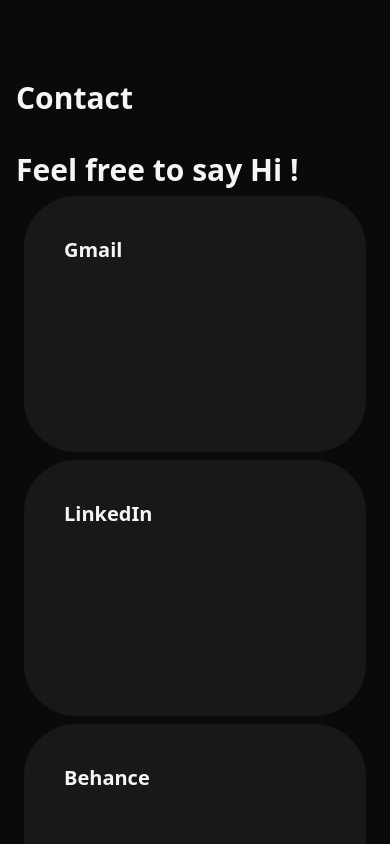
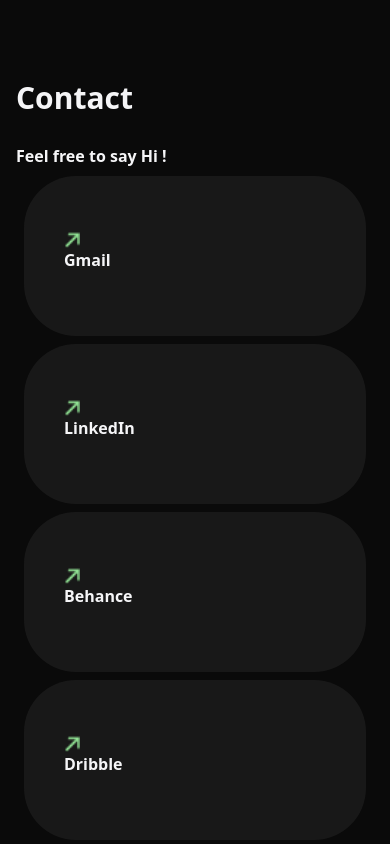
Before and after one commit to Mishalabdullah/CodingOdyssey, a Next.js app in the folder adarsh-personal-website/: page /contact in a window 390 px wide. Shown: the top 844 px of the page. Built offline with nearby package versions, Linux system fonts and the light colour scheme.

Commit message:
mobile view done navbar needed

```diff
--- a/adarsh-personal-website/app/about-me/page.js
+++ b/adarsh-personal-website/app/about-me/page.js
@@ -1,15 +1,17 @@
 import HeadingField from "../components/headingField";
 import DataComponent from "../components/datacard";
+import ContactComponent from "../components/contactcard";
+
 // import PageComponent from "../components/pagecard";
 // import Link from "next/link";
 export default function About() {
   return (
-    <div className="p-2 m-2 font-bold text-3xl text-[#F5F5F7]">
+    <div className="p-2 m-2 font-bold text-xl text-[#F5F5F7]">
       <p>About me</p>
       <br />
       <br />
       <div>
-        <p className="text-5xl">
+        <p className="text-2xl">
           I'm a UX designer based in Kerala, India, pursuing a degree in
           Computer Science and Engineering at Government Engineering College
           Thrissur, graduating in 2025. Although my journey began in frontend
@@ -20,14 +22,14 @@
         </p>
       </div>
       <div>
-        <div className="mt-10 text-2xl">
+        <div className="mt-10 text-base">
           <p className="text-[#86868B]">Find More On</p>
           <p>LinkedIn</p>
         </div>
         <div>
           <HeadingField heading="Experience" />
-          <div className="">
-            <DataComponent
+          <div>
+            <ContactComponent
               dataName="UX Designer"
               dataLink="#"
               dataText="Indian Society for Technical Education
@@ -35,14 +37,14 @@
               dateStart="Aug 2023 "
               dateEnd="- Present"
             />
-            <DataComponent
+            <ContactComponent
               dataName=" UI Designer Intern"
               dataLink="#"
               dataText="GTech MuLearn"
               dateStart="Jun 2023 "
               dateEnd="- Present"
             />
-            <DataComponent
+            <ContactComponent
               dataName="Co Founder, UX Designer"
               dataLink="#"
               dataText="Schematic Bytes"
--- /dev/null
+++ b/adarsh-personal-website/app/components/contactcard.js
@@ -0,0 +1,36 @@
+import React from "react";
+
+const ContactComponent = ({
+  dataName,
+  dataLink,
+  dataText = "",
+  dateStart = "",
+  dateEnd = "",
+  dataImage = "",
+}) => {
+  return (
+    <div className="h-[160px] md:h-64 font-inter">
+      <a href={dataLink}>
+        <div
+          className="bg-[#2525258C] md:text-3xl  md:hover:bg-[#8FDF92] text-base text[#9C9C9C] bg-opacity-40 relative rounded-[52px] m-2 h-full md:w-11/12  p-10"
+          style={{
+            flexGrow: 1,
+            display: "flex",
+            flexDirection: "column",
+            justifyContent: "flex-end",
+          }}
+        >
+          <img className="w-4 " src={dataImage}></img>
+          {dataName}
+          <div className="text-[#86868B]">
+            {dataText}
+            <br />
+            {dateStart + dateEnd}
+          </div>
+        </div>
+      </a>
+    </div>
+  );
+};
+
+export default ContactComponent;
--- a/adarsh-personal-website/app/components/datacard.js
+++ b/adarsh-personal-website/app/components/datacard.js
@@ -8,9 +8,9 @@
   dateEnd = "",
 }) => {
   return (
-    <div className="h-64 font-inter">
+    <div className="h-fit-content text-base font-inter">
       <a href={dataLink}>
-        <div className="bg-[#2525258C] md:text-3xl  md:hover:bg-[#8FDF92] text-xl text[#9C9C9C] bg-opacity-40 relative rounded-[52px] m-2 h-full md:w-11/12  p-10">
+        <div className="bg-[#2525258C] md:text-3xl  md:hover:bg-[#8FDF92]  text[#9C9C9C] bg-opacity-40 relative rounded-[52px] m-2 h-fit-content md:w-11/12  p-10">
           {dataName}
           <div className="text-[#86868B]">
             {dataText}
--- a/adarsh-personal-website/app/components/pagecard.js
+++ b/adarsh-personal-website/app/components/pagecard.js
@@ -2,10 +2,10 @@
 
 const PageComponent = ({ pageName, pageLink }) => {
   return (
-    <div className="md:h-full font-inter">
+    <div className="md:h-full text-2xl font-inter">
       <a href={pageLink}>
         <div
-          className="bg-[#2525258C] md:hover:bg-[#8FDF92]  inline-block align-bottom  text[#9C9C9C] bg-opacity-40 relative rounded-[52px] text-2xl m-2 h-48 md:h-full md:w-11/12  p-10"
+          className="bg-[#2525258C] md:hover:bg-[#8FDF92]  inline-block align-bottom  text[#9C9C9C] bg-opacity-40 relative rounded-[52px] m-2 h-48 md:h-full md:w-11/12  md:p-10 p-12"
           style={{
             flexGrow: 1,
             display: "flex",
--- a/adarsh-personal-website/app/components/workCard.js
+++ b/adarsh-personal-website/app/components/workCard.js
@@ -8,17 +8,17 @@
 }) {
   return (
     <div>
-      <div className="bg-[#2525258C] md:text-3xl  text-xl text[#9C9C9C] bg-opacity-40 relative rounded-[52px] m-2 h-full md:w-11/12  p-10">
+      <div className="bg-[#2525258C] md:text-3xl  text-base text[#9C9C9C] bg-opacity-40 relative rounded-[52px] m-2 h-full md:w-11/12  p-10">
         <img className="p-2" src={imageURL}></img>
         <a href={link}>
-          {heading}
+          <p className="text-xl">{heading}</p>
           <div className="text-[#86868B]">
             {subHeading}
             <p className="text-[#F5F5F7]">Overview</p>
             <p>{description}</p>
           </div>
         </a>
-        <button className="bg-[#8FDF92] text-[#1D1D1F] w-full mt-4 p-2  rounded-[10px]">
+        <button className="bg-[#8FDF92] text-base text-[#1D1D1F] w-full mt-4 p-2  rounded-[10px]">
           {linkText}
         </button>
       </div>
--- a/adarsh-personal-website/app/contact/page.js
+++ b/adarsh-personal-website/app/contact/page.js
@@ -1,20 +1,32 @@
 import HeadingField from "../components/headingField";
-import DataComponent from "../components/datacard";
-import { Darker_Grotesque } from "next/font/google";
+import ContactComponent from "../components/contactcard";
 export default function Contact() {
   return (
-    <div className="m-2 p-2 font-bold text-3xl text-[#F5F5F7]">
+    <div className="m-2 p-2 font-bold text-xl text-[#F5F5F7]">
       <div>
         <HeadingField heading="Contact" />
       </div>
       <div>
         <br></br>
-        <p>Feel free to say Hi !</p>
+        <p className="text-base">Feel free to say Hi !</p>
       </div>
-      <div>
-        <DataComponent dataName="Gmail" />
-        <DataComponent dataName="LinkedIn" />
-        <DataComponent dataName="Behance" />
+      <div className="text-base">
+        <ContactComponent
+          dataImage={`${process.env.PUBLIC_URL}/arrow.png`}
+          dataName="Gmail"
+        />
+        <ContactComponent
+          dataImage={`${process.env.PUBLIC_URL}/arrow.png`}
+          dataName="LinkedIn"
+        />
+        <ContactComponent
+          dataImage={`${process.env.PUBLIC_URL}/arrow.png`}
+          dataName="Behance"
+        />
+        <ContactComponent
+          dataImage={`${process.env.PUBLIC_URL}/arrow.png`}
+          dataName="Dribble"
+        />
       </div>
     </div>
   );
--- a/adarsh-personal-website/app/page.js
+++ b/adarsh-personal-website/app/page.js
@@ -3,8 +3,8 @@
 export default function Home() {
   return (
     <main>
-      <div className="text-[#F5F5F7] overflow-hidden text-2xl md:text-5xl h-screen relative">
-        <div className="m-2  p-2">
+      <div className="text-[#F5F5F7]  text-2xl md:text-5xl h-screen relative">
+        <div className="m-4  p-2">
           Hi,<br></br>
           I'm Adarsh, a UX designer based in India. I solve real-world problems
           with empathetic design. I'm seeking fresh design opportunities and
@@ -21,10 +21,22 @@
           </div>
           <div className="flex md:flex-col justify-around  md:w-4/12">
             <PageComponent pageName="Contact" pageLink="/contact" />
-            <div className="md:m-2"></div>
+            <div className="md:m-2 "></div>
             <PageComponent pageName="Resume" pageLink="/resume" />
           </div>
         </div>
+        {/* <div className="grid gap-2 grid-cols-1 md:grid-cols-3">
+          <div className="">
+            <PageComponent pageName="Works" pageLink="/works" />
+          </div>
+          <div>
+            <PageComponent pageName="Works" pageLink="/works" />
+          </div>
+          <div className="">
+            <PageComponent pageName="Works" pageLink="/works" />
+            <PageComponent pageName="Works" pageLink="/works" />
+          </div>
+        </div> */}
       </div>
     </main>
   );
```
Also changed, not shown: adarsh-personal-website/public/arrow.png (added).
